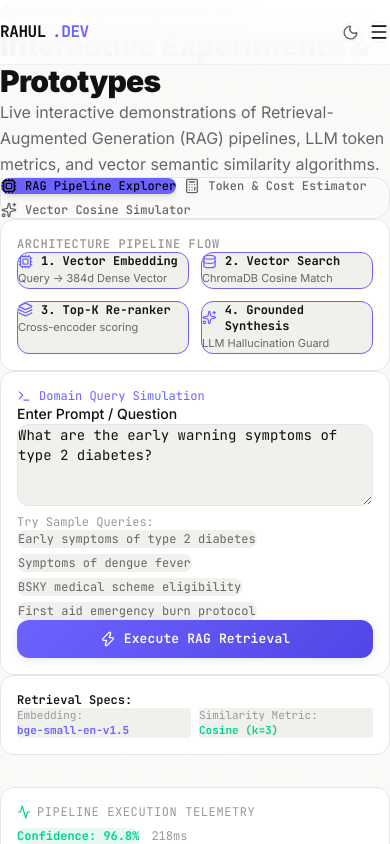
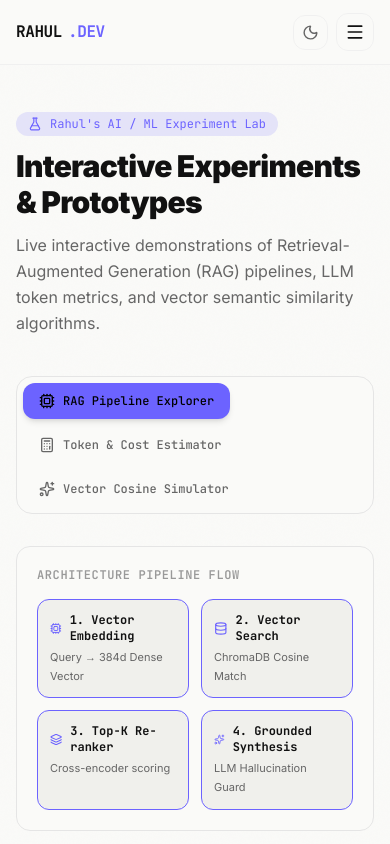
Before and after one commit to dasrahulprasad05-dev/RAHUL_PROTFOLIO, a Next.js app in the folder frontend/: page /lab in a window 390 px wide. Shown: the top 844 px of the page. Built offline with nearby package versions, Linux system fonts and the light colour scheme.

Commit message:
Fix CSS reset conflicts, smooth scroll transition, theme flash, and mobile layouts

```diff
--- a/frontend/src/app/admin/achievements/page.tsx
+++ b/frontend/src/app/admin/achievements/page.tsx
@@ -65,7 +65,7 @@ export default function AdminAchievements() {
             <div className="space-y-4">
               <div><label className="block text-sm font-medium mb-1">Title</label><input value={editing.title || ""} onChange={(e) => setEditing({ ...editing, title: e.target.value })} className="input" /></div>
               <div><label className="block text-sm font-medium mb-1">Organization</label><input value={editing.organization || ""} onChange={(e) => setEditing({ ...editing, organization: e.target.value })} className="input" /></div>
-              <div className="grid grid-cols-2 gap-4">
+              <div className="grid grid-cols-1 sm:grid-cols-2 gap-4">
                 <div><label className="block text-sm font-medium mb-1">Date</label><input value={editing.date || ""} onChange={(e) => setEditing({ ...editing, date: e.target.value })} className="input" placeholder="e.g., 2025" /></div>
                 <div><label className="block text-sm font-medium mb-1">Category</label>
                   <select value={editing.category || ""} onChange={(e) => setEditing({ ...editing, category: e.target.value })} className="input">
--- a/frontend/src/app/admin/education/page.tsx
+++ b/frontend/src/app/admin/education/page.tsx
@@ -60,7 +60,7 @@ export default function AdminEducation() {
             <div className="space-y-4">
               <div><label className="block text-sm font-medium mb-1">Degree</label><input value={editing.degree || ""} onChange={(e) => setEditing({ ...editing, degree: e.target.value })} className="input" /></div>
               <div><label className="block text-sm font-medium mb-1">Institution</label><input value={editing.institution || ""} onChange={(e) => setEditing({ ...editing, institution: e.target.value })} className="input" /></div>
-              <div className="grid grid-cols-2 gap-4">
+              <div className="grid grid-cols-1 sm:grid-cols-2 gap-4">
                 <div><label className="block text-sm font-medium mb-1">Start Year</label><input value={editing.startYear || ""} onChange={(e) => setEditing({ ...editing, startYear: e.target.value })} className="input" /></div>
                 <div><label className="block text-sm font-medium mb-1">End Year</label><input value={editing.endYear || ""} onChange={(e) => setEditing({ ...editing, endYear: e.target.value })} className="input" placeholder="Leave empty if current" /></div>
               </div>
--- a/frontend/src/app/admin/layout.tsx
+++ b/frontend/src/app/admin/layout.tsx
@@ -66,14 +66,14 @@ export default function AdminLayout({ children }: { children: ReactNode }) {
 
   if (loading) {
     return (
-      <div className="min-h-screen flex items-center justify-center">
+      <div className="min-h-[60dvh] flex items-center justify-center">
         <div className="w-8 h-8 border-2 border-[var(--color-brand)]/30 border-t-[var(--color-brand)] rounded-full animate-spin" />
       </div>
     );
   }
 
   return (
-    <div className="min-h-screen pt-16 flex">
+    <div className="min-h-[calc(100dvh-5rem)] flex">
       {/* Mobile sidebar toggle */}
       <button
         onClick={() => setSidebarOpen(!sidebarOpen)}
@@ -84,7 +84,7 @@ export default function AdminLayout({ children }: { children: ReactNode }) {
 
       {/* Sidebar */}
       <aside
-        className={`fixed lg:sticky top-16 left-0 z-40 h-[calc(100vh-4rem)] w-64 bg-[var(--color-surface-elevated)] border-r border-[var(--color-border)] flex flex-col transition-transform duration-300 ${
+        className={`fixed lg:sticky top-16 left-0 z-40 h-[calc(100dvh-4rem)] w-64 bg-[var(--color-surface-elevated)] border-r border-[var(--color-border)] flex flex-col transition-transform duration-300 ${
           sidebarOpen ? "translate-x-0" : "-translate-x-full lg:translate-x-0"
         }`}
       >
--- a/frontend/src/app/admin/projects/page.tsx
+++ b/frontend/src/app/admin/projects/page.tsx
@@ -145,7 +145,7 @@ export default function AdminProjects() {
             </div>
 
             <div className="space-y-4 max-h-[60vh] overflow-y-auto pr-2">
-              <div className="grid grid-cols-2 gap-4">
+              <div className="grid grid-cols-1 sm:grid-cols-2 gap-4">
                 <div>
                   <label className="block text-sm font-medium mb-1">Title</label>
                   <input value={editing.title || ""} onChange={(e) => setEditing({ ...editing, title: e.target.value })} className="input" />
@@ -159,7 +159,7 @@ export default function AdminProjects() {
                 <label className="block text-sm font-medium mb-1">Short Description</label>
                 <input value={editing.shortDescription || ""} onChange={(e) => setEditing({ ...editing, shortDescription: e.target.value })} className="input" />
               </div>
-              <div className="grid grid-cols-2 gap-4">
+              <div className="grid grid-cols-1 sm:grid-cols-2 gap-4">
                 <div>
                   <label className="block text-sm font-medium mb-1">Category</label>
                   <select value={editing.category || ""} onChange={(e) => setEditing({ ...editing, category: e.target.value })} className="input">
@@ -179,7 +179,7 @@ export default function AdminProjects() {
                   </select>
                 </div>
               </div>
-              <div className="grid grid-cols-2 gap-4">
+              <div className="grid grid-cols-1 sm:grid-cols-2 gap-4">
                 <div>
                   <label className="block text-sm font-medium mb-1">GitHub URL</label>
                   <input value={editing.githubUrl || ""} onChange={(e) => setEditing({ ...editing, githubUrl: e.target.value })} className="input" />
--- a/frontend/src/app/globals.css
+++ b/frontend/src/app/globals.css
@@ -1,11 +1,10 @@
-@import url('https://fonts.googleapis.com/css2?family=Inter:wght@300;400;500;600;700;800;900&family=JetBrains+Mono:wght@400;500;600;700&display=swap');
 @import "tailwindcss";
 
 @custom-variant dark (&:is(.dark *));
 
 @theme {
-  --font-sans: 'Inter', system-ui, -apple-system, sans-serif;
-  --font-mono: 'JetBrains Mono', ui-monospace, monospace;
+  --font-sans: var(--font-inter), system-ui, -apple-system, sans-serif;
+  --font-mono: var(--font-jetbrains), ui-monospace, monospace;
 
   /* Brand Colors */
   --color-brand: #6C63FF;
@@ -58,18 +57,12 @@
 }
 
 /* ─── Base Styles ────────────────────────────────────── */
-*,
-*::before,
-*::after {
-  margin: 0;
-  padding: 0;
-  box-sizing: border-box;
-}
-
+@layer base {
   html {
     scroll-behavior: smooth;
     -webkit-font-smoothing: antialiased;
     -moz-osx-font-smoothing: grayscale;
+    -webkit-text-size-adjust: 100%;
   }
 
   body {
@@ -78,8 +71,13 @@ body {
     color: var(--color-text-primary);
     transition: background-color 0.3s var(--ease-out-expo), color 0.3s var(--ease-out-expo);
     line-height: 1.7;
-  overflow-x: hidden;
-  min-height: 100vh;
+    overflow-x: clip;
+    min-height: 100dvh;
+  }
+
+  img, svg, video, canvas {
+    max-width: 100%;
+  }
 }
 
 ::selection {
@@ -105,11 +103,7 @@ body {
   background: var(--color-text-muted);
 }
 
-/* ─── Links ──────────────────────────────────────────── */
-a {
-  color: inherit;
-  text-decoration: none;
-}
+
 
 /* ─── Animations ─────────────────────────────────────── */
 @keyframes fadeInUp {
@@ -254,6 +248,7 @@ a {
   animation: orb-float-2 18s ease-in-out infinite;
 }
 
+@layer components {
 /* ─── Glass Effect ───────────────────────────────────── */
 .glass {
   background: rgba(255, 255, 255, 0.05);
@@ -411,6 +406,7 @@ a {
   background: linear-gradient(135deg, var(--color-brand-glow) 0%, transparent 60%);
 }
 
+  @media (hover: hover) {
     .card:hover {
       border-color: var(--color-brand);
       transform: translateY(-3px);
@@ -423,6 +419,7 @@ a {
 
     .dark .card:hover {
       box-shadow: 0 12px 40px rgba(108, 99, 255, 0.12), 0 4px 12px rgba(0, 0, 0, 0.4);
+    }
   }
 
 /* Category accent cards */
@@ -706,6 +703,20 @@ textarea.input {
   }
 }
 
+  .page-container {
+    width: 100%;
+    max-width: 72rem;
+    margin-inline: auto;
+    padding-inline: clamp(1rem, 4vw, 2rem);
+  }
+
+  .section {
+    padding-block: clamp(3rem, 8vw, 6rem);
+  }
+
+  .glow-badge { isolation: isolate; }
+}
+
 /* ─── Noise Texture ──────────────────────────────────── */
 .noise-bg::before {
   content: '';
--- a/frontend/src/app/layout.tsx
+++ b/frontend/src/app/layout.tsx
@@ -1,8 +1,26 @@
-import type { Metadata } from "next";
+import type { Metadata, Viewport } from "next";
+import { Inter, JetBrains_Mono } from "next/font/google";
 import "./globals.css";
 import { ThemeProvider } from "@/components/ThemeProvider";
 import Navbar from "@/components/Navbar";
 import Footer from "@/components/Footer";
+
+const inter = Inter({
+  subsets: ["latin"],
+  variable: "--font-inter",
+  display: "swap",
+});
+
+const jetbrains = JetBrains_Mono({
+  subsets: ["latin"],
+  variable: "--font-jetbrains",
+  display: "swap",
+});
+
+export const viewport: Viewport = {
+  width: "device-width",
+  initialScale: 1,
+};
 
 export const metadata: Metadata = {
   title: {
@@ -47,14 +65,24 @@ export default function RootLayout({
   children: React.ReactNode;
 }) {
   return (
-    <html lang="en" suppressHydrationWarning>
+    <html
+      lang="en"
+      data-scroll-behavior="smooth"
+      className={`${inter.variable} ${jetbrains.variable}`}
+      suppressHydrationWarning
+    >
       <head>
         <link rel="icon" href="/favicon.ico" sizes="any" />
+        <script
+          dangerouslySetInnerHTML={{
+            __html: `try{var t=localStorage.getItem("theme");var d=t?t==="dark":window.matchMedia("(prefers-color-scheme: dark)").matches;document.documentElement.classList.toggle("dark",d)}catch(e){}`,
+          }}
+        />
       </head>
       <body className="noise-bg">
         <ThemeProvider>
           <Navbar />
-          <main className="min-h-screen pt-20">{children}</main>
+          <main className="min-h-dvh pt-20">{children}</main>
           <Footer />
         </ThemeProvider>
       </body>
--- a/frontend/src/app/login/page.tsx
+++ b/frontend/src/app/login/page.tsx
@@ -32,7 +32,7 @@ export default function LoginPage() {
   };
 
   return (
-    <div className="min-h-screen flex items-center justify-center px-6 pt-16">
+    <div className="min-h-[calc(100dvh-5rem)] flex items-center justify-center px-4 sm:px-6 py-10">
       <motion.div
         initial={{ opacity: 0, y: 20 }}
         animate={{ opacity: 1, y: 0 }}
--- a/frontend/src/app/work/page.tsx
+++ b/frontend/src/app/work/page.tsx
@@ -142,7 +142,7 @@ export default function WorkPage() {
 
         {/* Projects Grid */}
         <div className="grid grid-cols-1 md:grid-cols-2 gap-6">
-          <AnimatePresence mode="popLayout">
+          <AnimatePresence>
             {loaded ? (
               filtered.length > 0 ? (
                 filtered.map((project, i) => {
--- a/frontend/src/components/Navbar.tsx
+++ b/frontend/src/components/Navbar.tsx
@@ -49,6 +49,11 @@ export default function Navbar() {
         className={`fixed top-0 left-0 right-0 z-50 transition-all duration-200 ${
           scrolled ? "nav-glass-scrolled" : "nav-glass"
         }`}
+        style={{
+          backgroundColor: scrolled
+            ? 'color-mix(in srgb, var(--color-surface) 92%, transparent)'
+            : 'color-mix(in srgb, var(--color-surface) 80%, transparent)',
+        }}
       >
         <nav className="max-w-6xl mx-auto px-4 sm:px-6 h-16 flex items-center justify-between">
           {/* Logo */}
@@ -148,6 +153,7 @@ export default function Navbar() {
             exit={{ opacity: 0, y: -8 }}
             transition={{ duration: 0.2 }}
             className="fixed inset-x-0 top-16 bottom-0 z-[45] mobile-menu-glass md:hidden overflow-y-auto flex flex-col justify-between p-6"
+            style={{ backgroundColor: 'color-mix(in srgb, var(--color-surface) 100%, transparent)' }}
           >
             <nav className="flex flex-col gap-2 w-full pt-2">
               {navLinks.map((link, i) => {
--- a/frontend/src/components/ThemeProvider.tsx
+++ b/frontend/src/components/ThemeProvider.tsx
@@ -16,10 +16,8 @@ const ThemeContext = createContext<ThemeContextType>({
 
 export function ThemeProvider({ children }: { children: ReactNode }) {
   const [theme, setTheme] = useState<Theme>("dark");
-  const [mounted, setMounted] = useState(false);
 
   useEffect(() => {
-    setMounted(true);
     const stored = localStorage.getItem("theme") as Theme | null;
     const preferred = stored || (window.matchMedia("(prefers-color-scheme: dark)").matches ? "dark" : "light");
     setTheme(preferred);
@@ -33,8 +31,6 @@ export function ThemeProvider({ children }: { children: ReactNode }) {
     document.documentElement.classList.toggle("dark", next === "dark");
   };
 
-  if (!mounted) return <>{children}</>;
-
   return (
     <ThemeContext.Provider value={{ theme, toggleTheme }}>
       {children}
```
Lines whose indentation alone changed are shown as unchanged.
